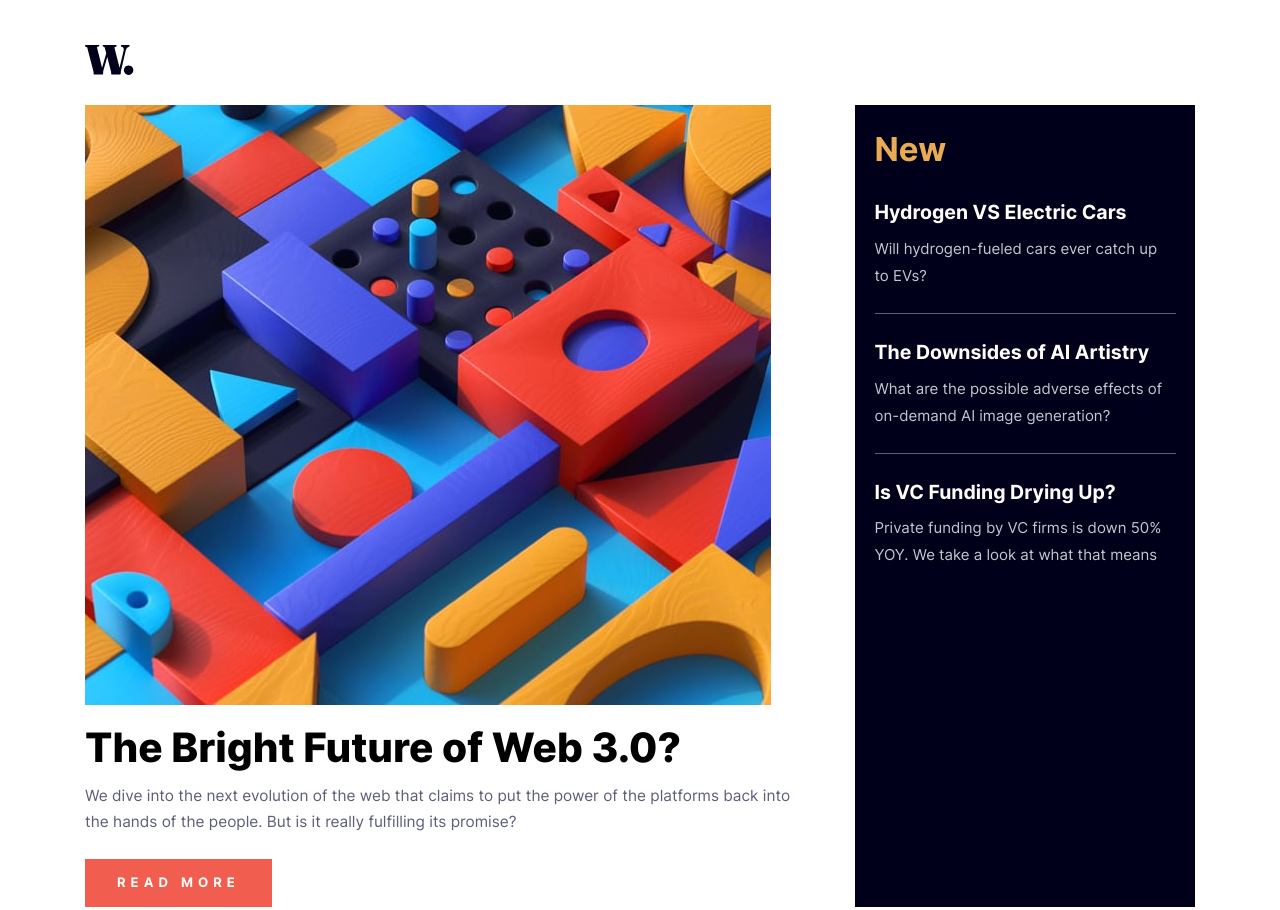
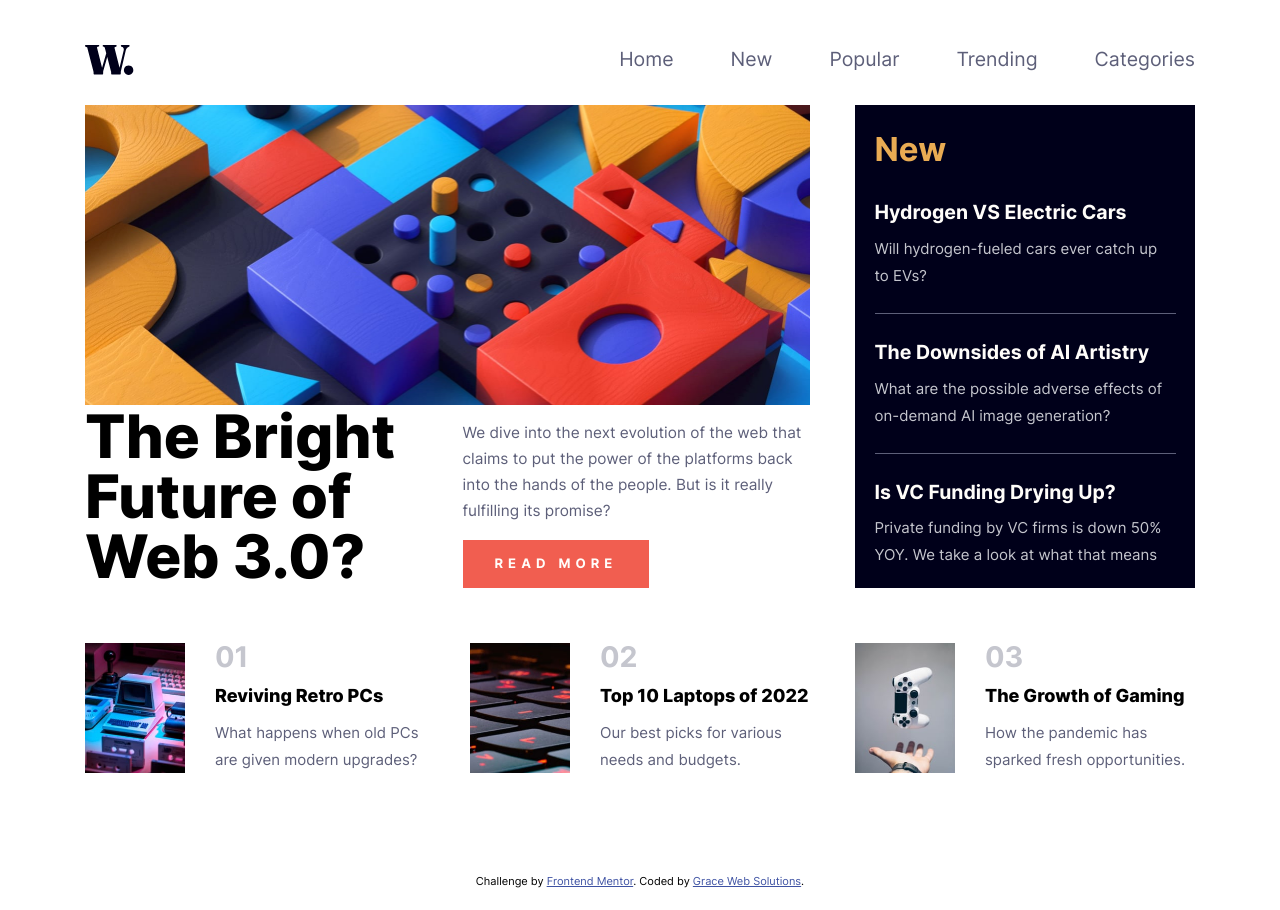
Before and after one commit to gws-jenny-andrews/News-Homepage, a plain HTML site: page index.html in a window 1280 px wide. Shown: the top 910 px of the page. Drawn offline with Linux system fonts and the light colour scheme.

Commit message:
Style changes for latop size

```diff
--- a/assets/css/style.css
+++ b/assets/css/style.css
@@ -182,6 +182,13 @@ main {
     /* gap:1.4rem; */
 }
 
+#top img {
+    width: 100%;
+    max-height: 100%;
+    height: 100%;
+    object-fit: cover;
+}
+
 .top__title {
     font-weight: 800;
     font-size: 2.7rem;
@@ -313,7 +320,7 @@ footer {
     margin-top: 100px;
 }
 
-@media (min-width: 969px) {
+@media (min-width: 1025px) {
     main {
         display: grid;
         grid-template-areas:
@@ -336,4 +343,54 @@ footer {
         width: var(--page-width-large);
         margin:30px auto;
     }
+
+    nav {
+        display: flex;
+    }
+
+    aside {
+        background-color: #00001A;
+    }
+
+    #top {
+        grid-template-columns: 1fr 1fr;
+        grid-template-areas:
+        "image image"
+        "title info"
+        "title button"
+        ;
+        align-items: start;
+        column-gap: 2em
+    }
+
+    #top picture {
+        grid-area: image;
+        height: 100%;
+    }
+
+    .top__title {
+        font-weight: 800;
+        font-size: 4.0rem;
+        line-height: 100%;
+        margin-top: 0;
+        grid-row: 2 / span 2;
+        align-self: center;
+        grid-area: title;
+    }
+
+    #top button {
+        margin-top: 0;
+        align-self: flex-end;
+    }
+    .news-summary {
+
+        flex-direction: row;
+        gap: 3rem;
+        /* margin-top: 10px; */
+        width: 100%;
+        grid-column: 1 / -1;
+    }
+    .news-summary-item {
+        width: 33.33%;
+    }
 }
--- a/index.html
+++ b/index.html
@@ -39,6 +39,7 @@
   <main>
     <div id="top">
       <picture>
+        <source srcset="./assets/images/image-web-3-desktop.jpg" media="(min-width:960px)" />
         <img src="./assets/images/image-web-3-mobile.jpg" />
       </picture>
       <h1 class="top__title">The Bright Future of Web 3.0?</h1>
```
Also changed, not shown: 1 other file.
